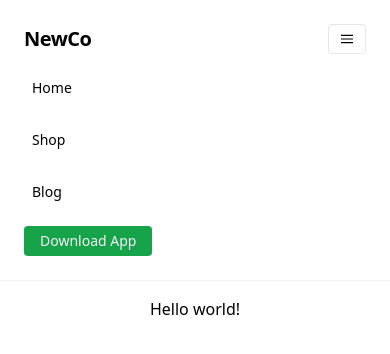
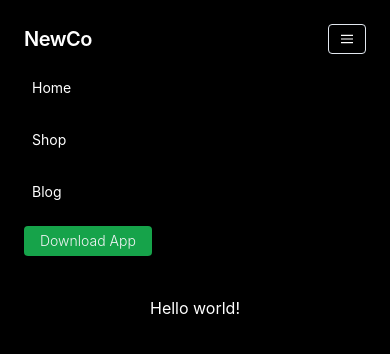
Before and after one commit to carloscodes/portfolio, a Next.js app: page / in a window 390 px wide. Shown: the top 354 px of the page. Built offline with nearby package versions, Linux system fonts and the light colour scheme.

Commit message:
fixed hamburger menu with toggle

```diff
--- a/components/Navbar.js
+++ b/components/Navbar.js
@@ -1,18 +1,26 @@
-import { Divider } from '@chakra-ui/react'
 
 export default function Navbar() {
+    function toggleMenu(){
+        let m = document.getElementById('mobile-menu')
+
+        m.hidden = !m.hidden;
+    }
+
     return (
         <div className='mb-4'>
             <nav className="flex items-center justify-between flex-wrap p-6">
                 <div className="flex items-center flex-shrink-0 mr-6">
                     <span className="font-semibold text-xl tracking-tight">NewCo</span>
                 </div>
-                <div className="block lg:hidden">
-                    <button className="flex items-center px-3 py-2 border rounded">
-                    <svg className="fill-current h-3 w-3" viewBox="0 0 20 20" xmlns="http://www.w3.org/2000/svg"><title>Menu</title><path d="M0 3h20v2H0V3zm0 6h20v2H0V9zm0 6h20v2H0v-2z"/></svg>
-                    </button>
+                <div className='lg:hidden'>
+                    <div className="block lg:hidden">
+                        <button className="flex items-center px-3 py-2 border rounded" onClick={() => toggleMenu()}>
+                            <svg className="fill-current h-3 w-3" viewBox="0 0 20 20" xmlns="http://www.w3.org/2000/svg"><title>Menu</title><path d="M0 3h20v2H0V3zm0 6h20v2H0V9zm0 6h20v2H0v-2z"/></svg>
+                        </button>
+                    </div>
                 </div>
-                <div className="w-full block flex-grow lg:flex lg:items-center lg:w-auto">
+
+                <div className="w-full flex-grow lg:flex lg:items-center lg:w-auto" id="mobile-menu">
                     <div className="text-sm lg:flex-grow">
                     <a href="#" className="px-2 py-2 block mt-4 lg:inline-block lg:mt-0 mr-4 hover:border-b">
                         Home
@@ -28,8 +36,8 @@ export default function Navbar() {
                         <a href="#" className="inline-block mt-4 lg:mt-0 font-light text-sm px-4 py-2  customBtn">Download App</a>
                     </div>
                 </div>
+
             </nav>
-            <Divider />
         </div>
     );
 }
--- a/package.json
+++ b/package.json
@@ -9,6 +9,7 @@
     "lint": "next lint"
   },
   "dependencies": {
+    "@chakra-ui/icons": "^2.0.2",
     "@chakra-ui/react": "^2.2.1",
     "@emotion/react": "^11.9.3",
     "@emotion/styled": "^11.9.3",
--- a/pages/_app.tsx
+++ b/pages/_app.tsx
@@ -3,13 +3,29 @@ import { ChakraProvider } from '@chakra-ui/react'
 import { AppProps } from 'next/app'
 import { ThemeProvider } from 'next-themes'
 // 1. Import `extendTheme`
-import { extendTheme } from "@chakra-ui/react"
+import { extendTheme, DarkMode } from "@chakra-ui/react"
 
 // 2. Call `extendTheme` and pass your custom values
 const theme = extendTheme({
+  config: {
+    useSystemColorMode: false,
+    initialColorMode: "dark"
+  },
   styles: {
-    global: '#000'
-  }
+    global: {
+      body: {
+        bg: '#000',
+        color: 'white',
+      },
+    }
+  },
+  components: {
+    Button: {
+      defaultProps: {
+        colorScheme: 'transparent'
+      }
+    },
+  },
 })
 
 function MyApp({ Component, pageProps }: AppProps ) {
```
Also changed, not shown: 1 other file (tests, documents, lock files or other folders).
